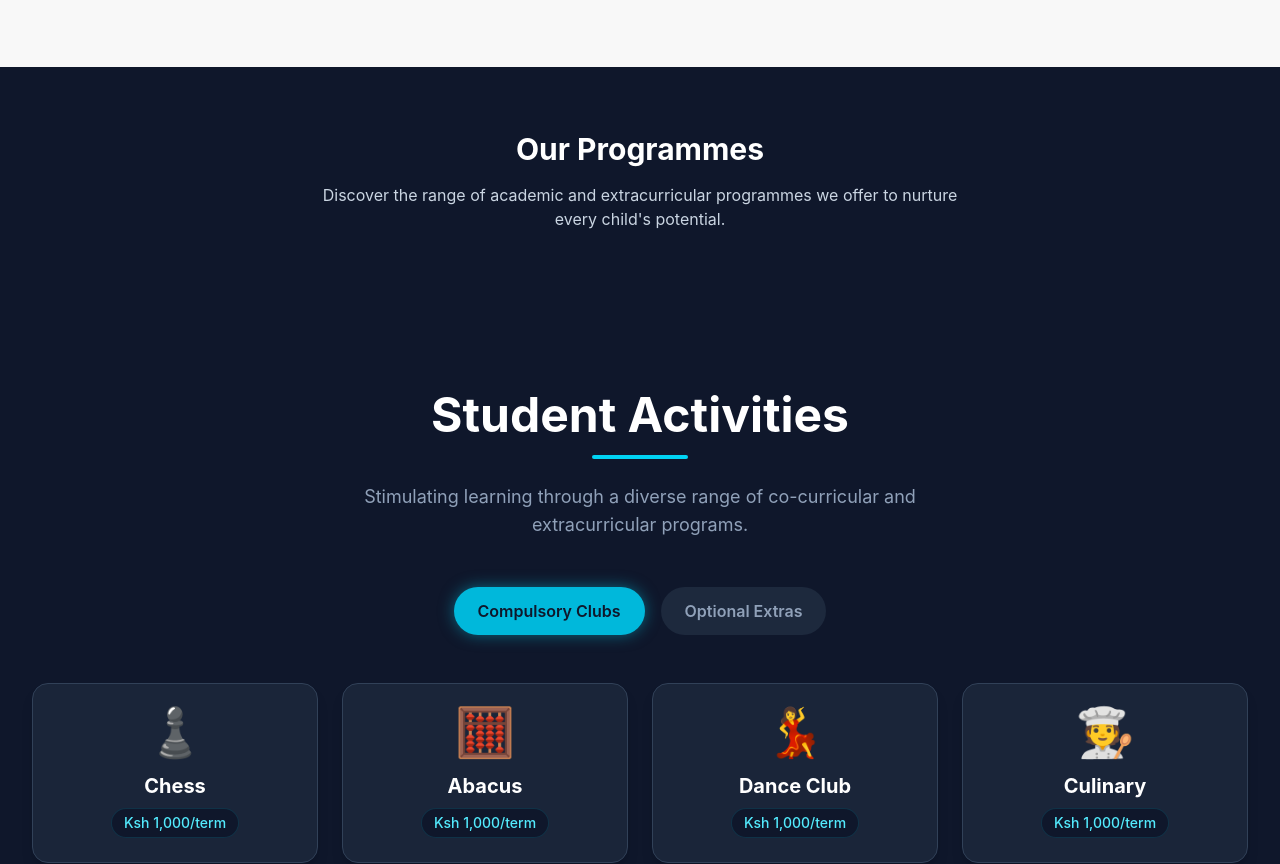
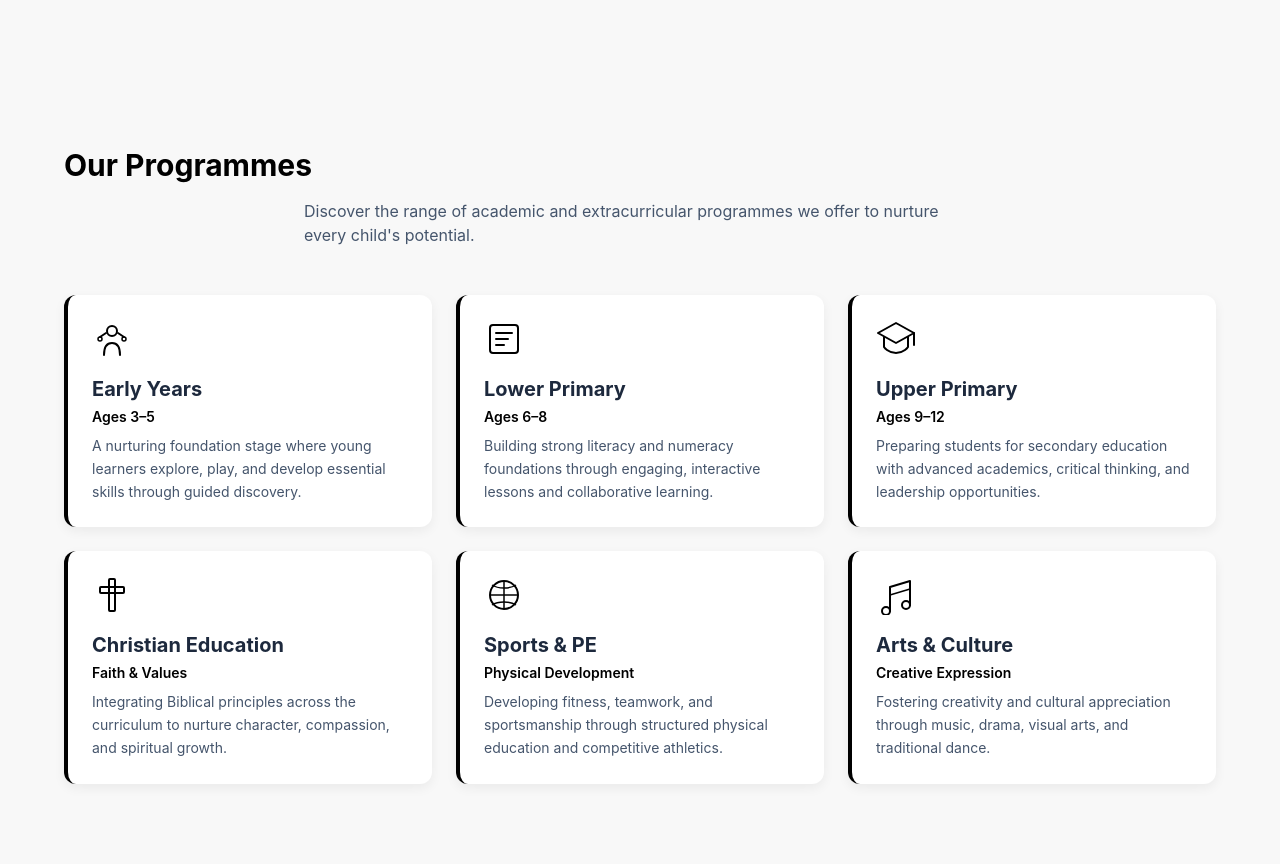
Before and after one commit to Jakegak/cla-website, a React (Vite) app: page / in a window 1280 px wide. Shown: the part 1460-2324 px from the top of the page. Built offline with nearby package versions, Linux system fonts and the light colour scheme.

Commit message:
feat(programmes): add academic programmes grid with animated cards

```diff
--- a/src/App.jsx
+++ b/src/App.jsx
@@ -2,6 +2,7 @@ import { useState } from "react";
 import Navbar from "./components/Navbar";
 import HeroSection from "./components/HeroSection";
 import AboutUs from "./components/AboutUs";
+import Programmes from "./components/Programmes";
 import ActivitiesGallery from "./components/ActivitiesGallery";
 import AdmissionsAndFees from "./components/AdmissionsAndFees";
 import Footer from "./components/Footer";
@@ -20,17 +21,9 @@ export default function App() {
       <section id="about">
         <AboutUs />
       </section>
-      <section id="programmes">
-        <div className="py-16 px-4 text-center">
-          <h2 className="text-3xl font-heading font-bold text-white mb-4">
-            Our Programmes
-          </h2>
-          <p className="text-slate-300 max-w-2xl mx-auto">
-            Discover the range of academic and extracurricular programmes we
-            offer to nurture every child&apos;s potential.
-          </p>
-        </div>
-      </section>
+
+      <Programmes />
+
       <section id="gallery">
         <ActivitiesGallery />
       </section>
--- /dev/null
+++ b/src/components/Programmes.jsx
@@ -0,0 +1,321 @@
+import { motion } from "framer-motion";
+
+const containerVariants = {
+  hidden: { opacity: 0 },
+  visible: {
+    opacity: 1,
+    transition: {
+      staggerChildren: 0.1,
+      delayChildren: 0.1,
+    },
+  },
+};
+
+const childVariants = {
+  hidden: { opacity: 0, y: 30 },
+  visible: {
+    opacity: 1,
+    y: 0,
+    transition: { duration: 0.6, ease: "easeOut" },
+  },
+};
+
+const programmes = [
+  {
+    name: "Early Years",
+    subtitle: "Ages 3–5",
+    description:
+      "A nurturing foundation stage where young learners explore, play, and develop essential skills through guided discovery.",
+    icon: (
+      <svg
+        width="40"
+        height="40"
+        viewBox="0 0 40 40"
+        fill="none"
+        xmlns="http://www.w3.org/2000/svg"
+        aria-hidden="true"
+      >
+        <circle cx="20" cy="12" r="5" stroke="currentColor" strokeWidth="2" fill="none" />
+        <path
+          d="M12 36C12 28 15 24 20 24C25 24 28 28 28 36"
+          stroke="currentColor"
+          strokeWidth="2"
+          strokeLinecap="round"
+          fill="none"
+        />
+        <path
+          d="M8 18L14 14"
+          stroke="currentColor"
+          strokeWidth="2"
+          strokeLinecap="round"
+          fill="none"
+        />
+        <path
+          d="M32 18L26 14"
+          stroke="currentColor"
+          strokeWidth="2"
+          strokeLinecap="round"
+          fill="none"
+        />
+        <circle cx="8" cy="20" r="2" stroke="currentColor" strokeWidth="1.5" fill="none" />
+        <circle cx="32" cy="20" r="2" stroke="currentColor" strokeWidth="1.5" fill="none" />
+      </svg>
+    ),
+  },
+  {
+    name: "Lower Primary",
+    subtitle: "Ages 6–8",
+    description:
+      "Building strong literacy and numeracy foundations through engaging, interactive lessons and collaborative learning.",
+    icon: (
+      <svg
+        width="40"
+        height="40"
+        viewBox="0 0 40 40"
+        fill="none"
+        xmlns="http://www.w3.org/2000/svg"
+        aria-hidden="true"
+      >
+        <rect
+          x="6"
+          y="6"
+          width="28"
+          height="28"
+          rx="3"
+          stroke="currentColor"
+          strokeWidth="2"
+          fill="none"
+        />
+        <path
+          d="M12 14H28"
+          stroke="currentColor"
+          strokeWidth="2"
+          strokeLinecap="round"
+          fill="none"
+        />
+        <path
+          d="M12 20H24"
+          stroke="currentColor"
+          strokeWidth="2"
+          strokeLinecap="round"
+          fill="none"
+        />
+        <path
+          d="M12 26H20"
+          stroke="currentColor"
+          strokeWidth="2"
+          strokeLinecap="round"
+          fill="none"
+        />
+      </svg>
+    ),
+  },
+  {
+    name: "Upper Primary",
+    subtitle: "Ages 9–12",
+    description:
+      "Preparing students for secondary education with advanced academics, critical thinking, and leadership opportunities.",
+    icon: (
+      <svg
+        width="40"
+        height="40"
+        viewBox="0 0 40 40"
+        fill="none"
+        xmlns="http://www.w3.org/2000/svg"
+        aria-hidden="true"
+      >
+        <path
+          d="M20 4L2 14L20 24L38 14L20 4Z"
+          stroke="currentColor"
+          strokeWidth="2"
+          strokeLinejoin="round"
+          fill="none"
+        />
+        <path
+          d="M8 18V28C8 28 12 34 20 34C28 34 32 28 32 28V18"
+          stroke="currentColor"
+          strokeWidth="2"
+          strokeLinecap="round"
+          strokeLinejoin="round"
+          fill="none"
+        />
+        <path
+          d="M38 14V26"
+          stroke="currentColor"
+          strokeWidth="2"
+          strokeLinecap="round"
+          fill="none"
+        />
+      </svg>
+    ),
+  },
+  {
+    name: "Christian Education",
+    subtitle: "Faith & Values",
+    description:
+      "Integrating Biblical principles across the curriculum to nurture character, compassion, and spiritual growth.",
+    icon: (
+      <svg
+        width="40"
+        height="40"
+        viewBox="0 0 40 40"
+        fill="none"
+        xmlns="http://www.w3.org/2000/svg"
+        aria-hidden="true"
+      >
+        <rect
+          x="17"
+          y="4"
+          width="6"
+          height="32"
+          rx="1"
+          stroke="currentColor"
+          strokeWidth="2"
+          fill="none"
+        />
+        <rect
+          x="8"
+          y="12"
+          width="24"
+          height="6"
+          rx="1"
+          stroke="currentColor"
+          strokeWidth="2"
+          fill="none"
+        />
+      </svg>
+    ),
+  },
+  {
+    name: "Sports & PE",
+    subtitle: "Physical Development",
+    description:
+      "Developing fitness, teamwork, and sportsmanship through structured physical education and competitive athletics.",
+    icon: (
+      <svg
+        width="40"
+        height="40"
+        viewBox="0 0 40 40"
+        fill="none"
+        xmlns="http://www.w3.org/2000/svg"
+        aria-hidden="true"
+      >
+        <circle cx="20" cy="20" r="14" stroke="currentColor" strokeWidth="2" fill="none" />
+        <path
+          d="M20 6V34"
+          stroke="currentColor"
+          strokeWidth="1.5"
+          fill="none"
+        />
+        <path
+          d="M6 20H34"
+          stroke="currentColor"
+          strokeWidth="1.5"
+          fill="none"
+        />
+        <path
+          d="M8 10C14 14 26 14 32 10"
+          stroke="currentColor"
+          strokeWidth="1.5"
+          fill="none"
+        />
+        <path
+          d="M8 30C14 26 26 26 32 30"
+          stroke="currentColor"
+          strokeWidth="1.5"
+          fill="none"
+        />
+      </svg>
+    ),
+  },
+  {
+    name: "Arts & Culture",
+    subtitle: "Creative Expression",
+    description:
+      "Fostering creativity and cultural appreciation through music, drama, visual arts, and traditional dance.",
+    icon: (
+      <svg
+        width="40"
+        height="40"
+        viewBox="0 0 40 40"
+        fill="none"
+        xmlns="http://www.w3.org/2000/svg"
+        aria-hidden="true"
+      >
+        <path
+          d="M14 36V12L34 6V30"
+          stroke="currentColor"
+          strokeWidth="2"
+          strokeLinecap="round"
+          strokeLinejoin="round"
+          fill="none"
+        />
+        <circle cx="10" cy="36" r="4" stroke="currentColor" strokeWidth="2" fill="none" />
+        <circle cx="30" cy="30" r="4" stroke="currentColor" strokeWidth="2" fill="none" />
+        <path
+          d="M14 20L34 14"
+          stroke="currentColor"
+          strokeWidth="1.5"
+          fill="none"
+        />
+      </svg>
+    ),
+  },
+];
+
+export default function Programmes() {
+  return (
+    <section id="programmes" className="py-20 px-4" style={{ backgroundColor: "#F8F8F8" }}>
+      <div className="max-w-6xl mx-auto">
+        <motion.div
+          initial={{ opacity: 0, y: 20 }}
+          whileInView={{ opacity: 1, y: 0 }}
+          viewport={{ once: true }}
+          transition={{ duration: 0.6, ease: "easeOut" }}
+          className="mb-12"
+        >
+          <h2 className="text-3xl font-heading font-bold text-cla-purple mb-4">
+            Our Programmes
+          </h2>
+          <p className="text-slate-600 max-w-2xl mx-auto">
+            Discover the range of academic and extracurricular programmes we
+            offer to nurture every child&apos;s potential.
+          </p>
+        </motion.div>
+
+        <motion.div
+          className="grid grid-cols-1 md:grid-cols-2 lg:grid-cols-3 gap-6"
+          variants={containerVariants}
+          initial="hidden"
+          whileInView="visible"
+          viewport={{ once: true }}
+        >
+          {programmes.map((programme) => (
+            <motion.div
+              key={programme.name}
+              variants={childVariants}
+              whileHover={{
+                y: -8,
+                boxShadow: "0 20px 40px rgba(45, 27, 105, 0.15)",
+              }}
+              transition={{ type: "spring", stiffness: 300, damping: 20 }}
+              className="bg-white rounded-xl p-6 border-l-4 border-cla-purple text-left cursor-default"
+              style={{ boxShadow: "0 4px 12px rgba(0, 0, 0, 0.06)" }}
+            >
+              <div className="text-cla-purple mb-4">{programme.icon}</div>
+              <h3 className="text-xl font-heading font-bold text-slate-800 mb-1">
+                {programme.name}
+              </h3>
+              <span className="text-sm font-semibold text-cla-purple mb-2 block">
+                {programme.subtitle}
+              </span>
+              <p className="text-slate-600 text-sm leading-relaxed">
+                {programme.description}
+              </p>
+            </motion.div>
+          ))}
+        </motion.div>
+      </div>
+    </section>
+  );
+}
```
Also changed, not shown: 2 other files (tests, documents, lock files or other folders).
